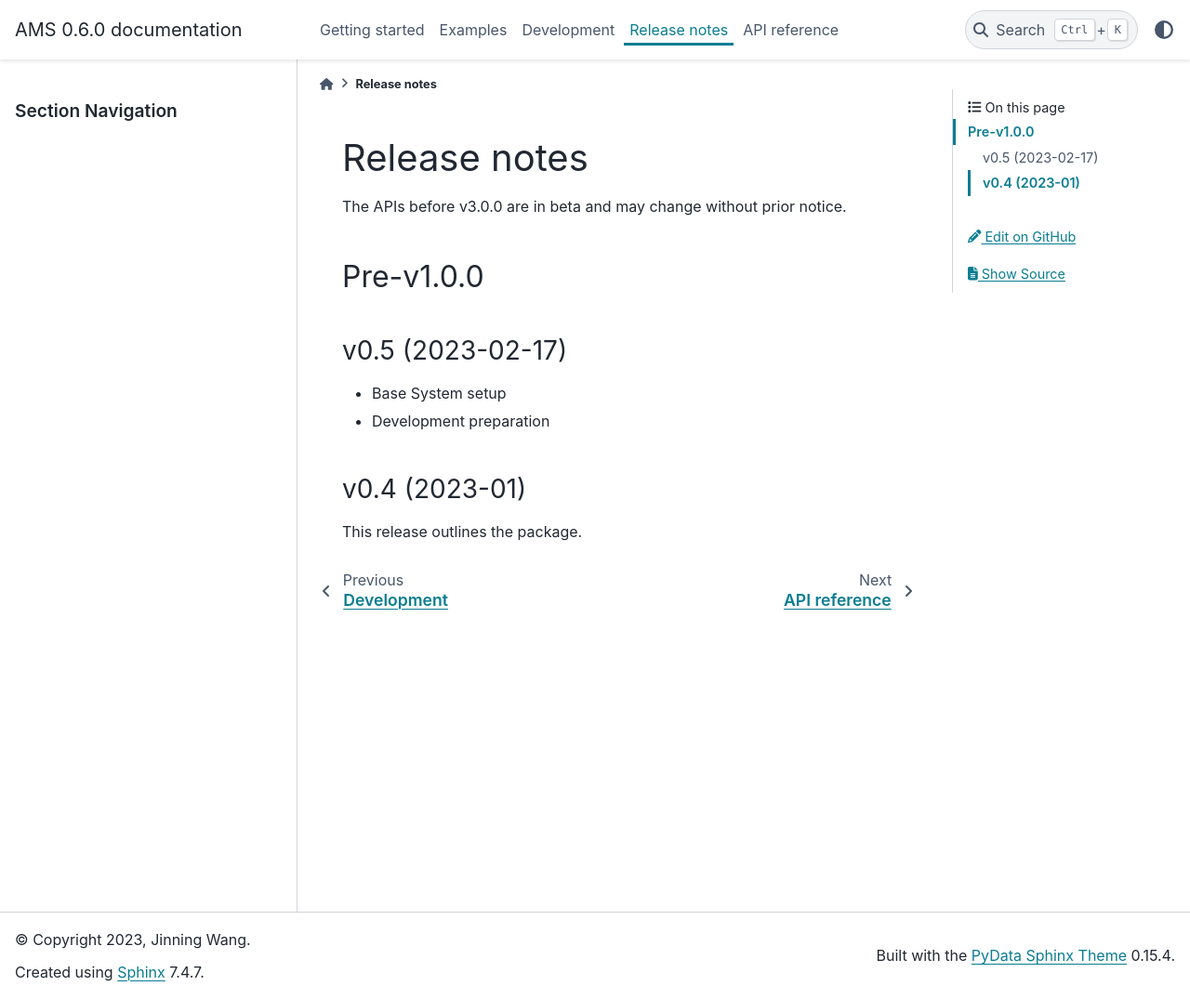
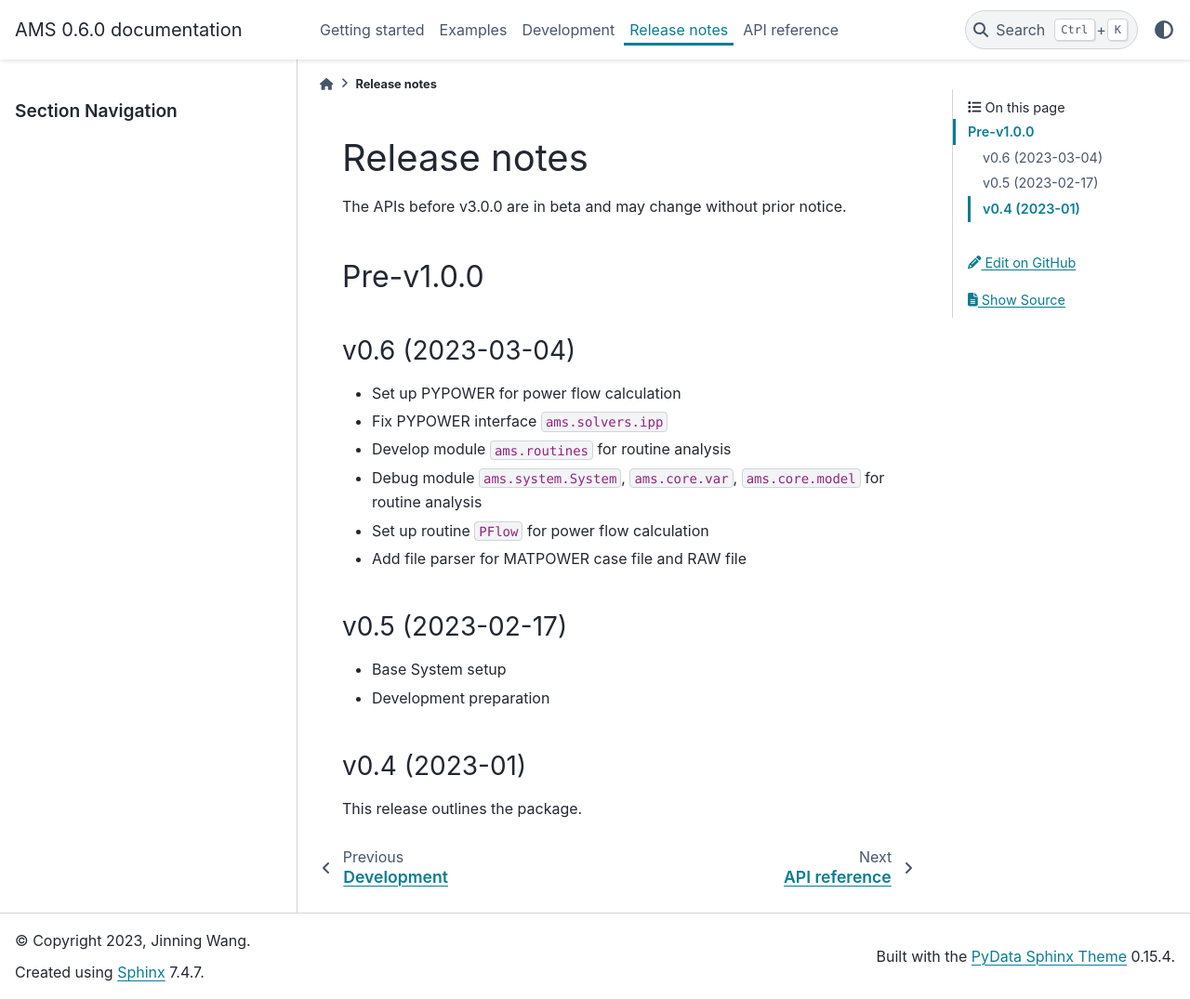
Before and after one commit to CURENT/ams, a Sphinx documentation site: the page built from docs/source/release-notes.rst, in a window 1280 px wide and 1075 px high. Shown: the whole window at 93% size. Built offline with Sphinx 7.4.7 and the PyData theme 0.15.4, drawn with Linux system fonts in a browser that asks for light colours; pages that are not in the unit, such as notebooks, are missing from menus.

Commit message:
Update release notes for v0.6

```diff
--- a/docs/source/release-notes.rst
+++ b/docs/source/release-notes.rst
@@ -8,6 +8,15 @@ The APIs before v3.0.0 are in beta and may change without prior notice.
 
 Pre-v1.0.0
 ==========
+v0.6 (2023-03-04)
+-------------------
+
+- Set up PYPOWER for power flow calculation
+- Fix PYPOWER interface ``ams.solvers.ipp``
+- Develop module ``ams.routines`` for routine analysis
+- Debug module ``ams.system.System``, ``ams.core.var``, ``ams.core.model`` for routine analysis
+- Set up routine ``PFlow`` for power flow calculation
+- Add file parser for MATPOWER case file and RAW file
 
 v0.5 (2023-02-17)
 -------------------
```
